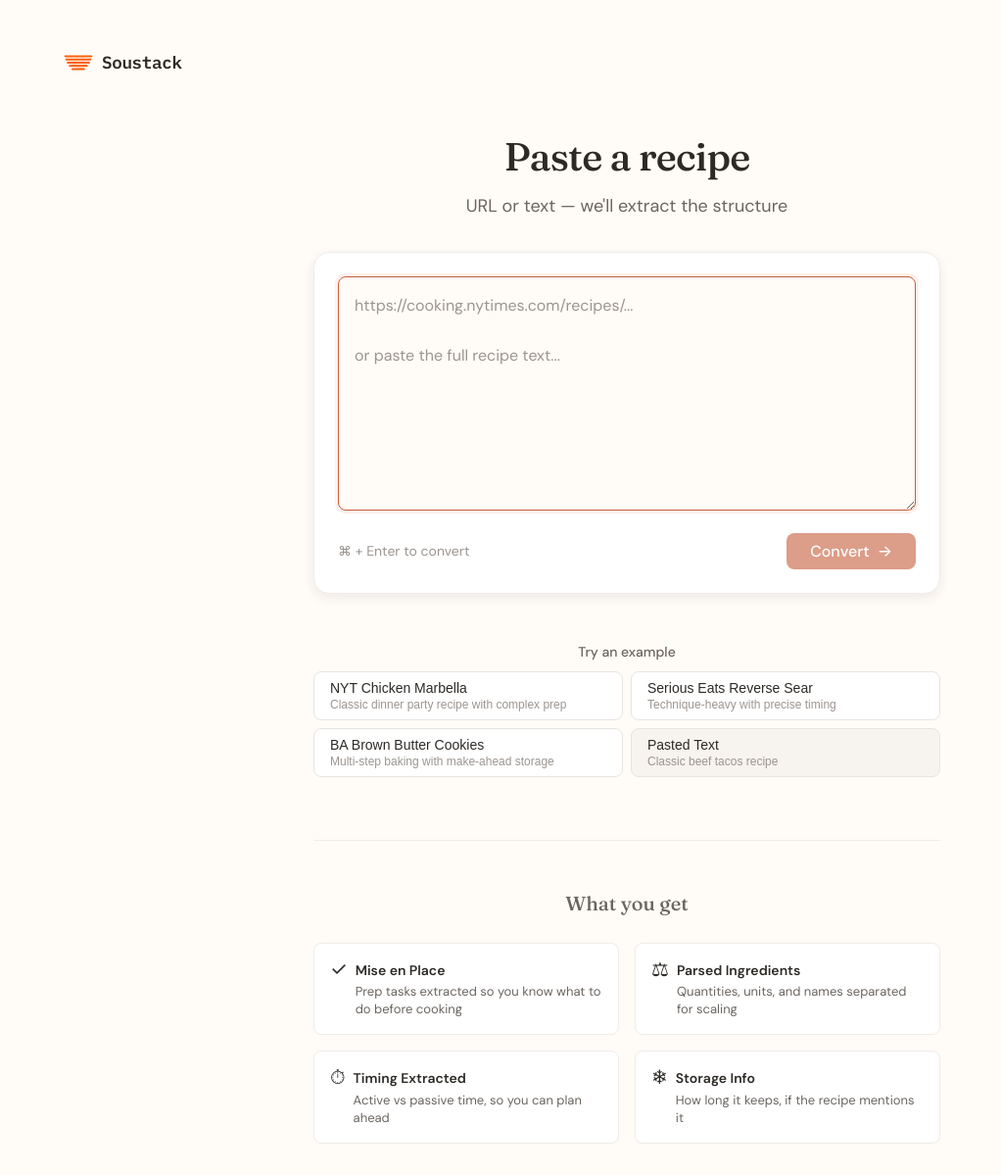
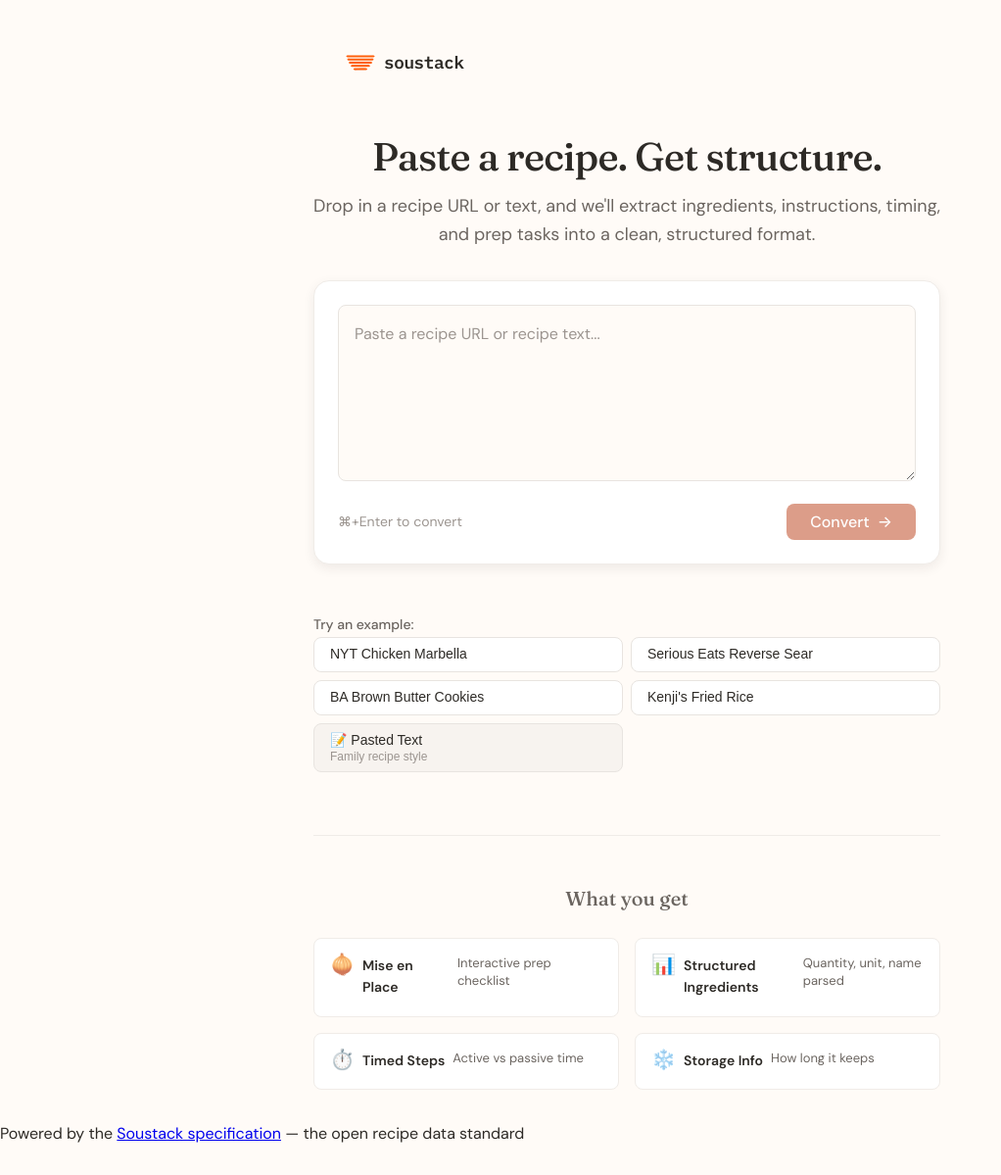
Before and after one commit to RichardHerold/soustack-demo, a Next.js app: page / in a window 1280 px wide. Shown: the whole page at 98% size, without its empty margins (0-1022 px from the left). After the commit the page ends 1170 px from the top, so only its background shows below. Built offline with nearby package versions, Linux system fonts and the light colour scheme.

Commit message:
Refactor page layout and improve user experience by updating input and result views, enhancing error handling, and optimizing the copy JSON functionality. Adjusted component structure for better readability and maintainability.

```diff
--- a/src/app/page.tsx
+++ b/src/app/page.tsx
@@ -12,8 +12,8 @@ export default function Home() {
   const [recipe, setRecipe] = useState<SoustackLiteRecipe | null>(null);
   const [loading, setLoading] = useState(false);
   const [error, setError] = useState<string | null>(null);
+  const [showJson, setShowJson] = useState(false);
   const [copied, setCopied] = useState(false);
-  const [showJson, setShowJson] = useState(false);
 
   const handleConvert = async (text?: string) => {
     const textToConvert = text || input;
@@ -23,22 +23,21 @@ export default function Home() {
     setError(null);
 
     try {
-      const res = await fetch('/api/convert', {
+      const response = await fetch('/api/convert', {
         method: 'POST',
         headers: { 'Content-Type': 'application/json' },
         body: JSON.stringify({ text: textToConvert }),
       });
 
-      const data = await res.json();
-
-      if (!res.ok) {
+      if (!response.ok) {
+        const data = await response.json();
         throw new Error(data.error || 'Conversion failed');
       }
 
+      const data = await response.json();
       setRecipe(data.recipe);
-      setInput(textToConvert);
-    } catch (e) {
-      setError(e instanceof Error ? e.message : 'Something went wrong');
+    } catch (err) {
+      setError(err instanceof Error ? err.message : 'Something went wrong');
     } finally {
       setLoading(false);
     }
@@ -47,7 +46,6 @@ export default function Home() {
   const handleExample = (type: 'url' | 'text', value?: string) => {
     if (type === 'text') {
       setInput(EXAMPLE_TEXT);
-      handleConvert(EXAMPLE_TEXT);
     } else if (value) {
       setInput(value);
       handleConvert(value);
@@ -58,174 +56,161 @@ export default function Home() {
     setRecipe(null);
     setInput('');
     setError(null);
+    setShowJson(false);
     setCopied(false);
-    setShowJson(false);
   };
 
   const handleCopyJson = async () => {
     if (!recipe) return;
-
-    try {
     await navigator.clipboard.writeText(JSON.stringify(recipe, null, 2));
     setCopied(true);
     setTimeout(() => setCopied(false), 2000);
-    } catch {
-      const textarea = document.createElement('textarea');
-      textarea.value = JSON.stringify(recipe, null, 2);
-      document.body.appendChild(textarea);
-      textarea.select();
-      document.execCommand('copy');
-      document.body.removeChild(textarea);
-      setCopied(true);
-      setTimeout(() => setCopied(false), 2000);
-    }
   };
 
   const handleKeyDown = (e: React.KeyboardEvent) => {
-    if (e.key === 'Enter' && e.metaKey) {
+    if (e.key === 'Enter' && (e.metaKey || e.ctrlKey)) {
       handleConvert();
     }
   };
 
   // Result view
   if (recipe) {
-    const display = normalizeToDisplay(recipe);
-
+    const displayRecipe = normalizeToDisplay(recipe);
     return (
+      <main>
         <div className="result-view">
-        <div className="logo-header">
-          <Image src="/logo.png" alt="Soustack" width={32} height={32} className="logo-image" />
-          <span className="logo-text">Soustack</span>
-        </div>
           <div className="result-container">
             <div className="result-actions">
-            <button onClick={handleReset} className="btn-back">
-              <span className="arrow">←</span>
-              Try another
+              <button className="btn-back" onClick={handleReset}>
+                <span className="arrow">←</span> New Recipe
               </button>
 
               <div className="result-actions-right">
                 {/* View toggle */}
                 <div className="view-toggle">
                   <button
+                    className={`view-toggle-btn ${!showJson ? 'view-toggle-btn--active' : ''}`}
                     onClick={() => setShowJson(false)}
-                  className={`view-toggle-btn ${!showJson ? 'view-toggle-btn--active' : ''}`}
                   >
                     Recipe
                   </button>
                   <button
+                    className={`view-toggle-btn ${showJson ? 'view-toggle-btn--active' : ''}`}
                     onClick={() => setShowJson(true)}
-                  className={`view-toggle-btn ${showJson ? 'view-toggle-btn--active' : ''}`}
                   >
                     JSON
                   </button>
                 </div>
 
                 <button
+                  className={`btn-copy ${copied ? 'copied' : ''}`}
                   onClick={handleCopyJson}
-                className={`btn-copy ${copied ? 'copied' : ''}`}
                 >
-                {copied ? (
-                  <>
-                    <svg width="16" height="16" viewBox="0 0 24 24" fill="none" stroke="currentColor" strokeWidth="2">
-                      <polyline points="20 6 9 17 4 12" />
-                    </svg>
-                    Copied!
-                  </>
+                  {copied ? '✓ Copied' : 'Copy JSON'}
+                </button>
+              </div>
+            </div>
+
+            <RecipeCard
+              recipe={displayRecipe}
+              showJson={showJson}
+              rawRecipe={recipe}
+            />
+          </div>
+        </div>
+
+        {/* Footer with spec link */}
+        <footer className="site-footer">
+          <p>
+            Powered by the{' '}
+            <a href="https://soustack.org" target="_blank" rel="noopener noreferrer">
+              Soustack specification
+            </a>
+            {' '}— the open recipe data standard
+          </p>
+        </footer>
+      </main>
+    );
+  }
+
+  // Input view
+  return (
+    <main>
+      <div className="input-view">
+        <div className="input-container">
+          {/* Logo */}
+          <div className="logo-header">
+            <Image
+              src="/logo.png"
+              alt="Soustack"
+              width={48}
+              height={48}
+              className="logo-image"
+            />
+            <span className="logo-text">soustack</span>
+          </div>
+
+          {/* Header */}
+          <div className="input-header">
+            <h1>Paste a recipe. Get structure.</h1>
+            <p>
+              Drop in a recipe URL or text, and we&apos;ll extract ingredients,
+              instructions, timing, and prep tasks into a clean, structured format.
+            </p>
+          </div>
+
+          {/* Input card */}
+          <div className="input-card">
+            <textarea
+              className="input-textarea"
+              placeholder="Paste a recipe URL or recipe text..."
+              value={input}
+              onChange={(e) => setInput(e.target.value)}
+              onKeyDown={handleKeyDown}
+              disabled={loading}
+            />
+            <div className="input-footer">
+              <span className="input-hint">⌘+Enter to convert</span>
+              <button
+                className="btn-convert"
+                onClick={() => handleConvert()}
+                disabled={loading || !input.trim()}
+              >
+                {loading ? (
+                  <span className="loading-spinner" />
                 ) : (
                   <>
-                    <svg width="16" height="16" viewBox="0 0 24 24" fill="none" stroke="currentColor" strokeWidth="2">
-                      <rect x="9" y="9" width="13" height="13" rx="2" ry="2" />
-                      <path d="M5 15H4a2 2 0 0 1-2-2V4a2 2 0 0 1 2-2h9a2 2 0 0 1 2 2v1" />
-                    </svg>
-                    Copy JSON
+                    Convert <span className="arrow">→</span>
                   </>
                 )}
               </button>
             </div>
           </div>
 
-          <RecipeCard recipe={display} showJson={showJson} rawRecipe={recipe} />
-        </div>
-      </div>
-    );
-  }
-
-  // Input view
-  return (
-    <div className="input-view">
-      <div className="logo-header">
-        <Image src="/logo.png" alt="Soustack" width={32} height={32} className="logo-image" />
-        <span className="logo-text">Soustack</span>
-      </div>
-      <div className="input-container">
-        <header className="input-header">
-          <h1>Paste a recipe</h1>
-          <p>URL or text — we&apos;ll extract the structure</p>
-        </header>
-
-        <div className="input-card">
-          <textarea
-            className="input-textarea"
-            value={input}
-            onChange={(e) => setInput(e.target.value)}
-            onKeyDown={handleKeyDown}
-            placeholder="https://cooking.nytimes.com/recipes/...
-
-or paste the full recipe text..."
-            rows={8}
-            autoFocus
-            disabled={loading}
-          />
-
-          {error && (
-            <div className="error-message">{error}</div>
-          )}
-
-          <div className="input-footer">
-            <span className="input-hint">⌘ + Enter to convert</span>
-            <button
-              onClick={() => handleConvert()}
-              disabled={loading || !input.trim()}
-              className="btn-convert"
-            >
-              {loading ? (
-                <>
-                  <span className="loading-spinner" />
-                  Converting...
-                </>
-              ) : (
-                <>
-                  Convert
-                  <span className="arrow">→</span>
-                </>
-              )}
-            </button>
-          </div>
-        </div>
+          {error && <p className="error-message">{error}</p>}
 
           {/* Examples section */}
           <div className="examples-section">
-          <p className="examples-label">Try an example</p>
+            <span className="examples-label">Try an example:</span>
             <div className="examples-grid">
-            {EXAMPLE_RECIPES.slice(0, 3).map((example) => (
+              {EXAMPLE_RECIPES.map((example) => (
                 <button
-                key={example.id}
+                  key={example.url}
+                  className="example-card"
                   onClick={() => handleExample('url', example.url)}
-                className="example-card"
                   disabled={loading}
                 >
                   <span className="example-label">{example.label}</span>
-                <span className="example-desc">{example.description}</span>
+                  <span className="example-desc">{example.source}</span>
                 </button>
               ))}
               <button
+                className="example-card example-card--text"
                 onClick={() => handleExample('text')}
-              className="example-card example-card--text"
                 disabled={loading}
               >
-              <span className="example-label">Pasted Text</span>
-              <span className="example-desc">Classic beef tacos recipe</span>
+                <span className="example-label">📝 Pasted Text</span>
+                <span className="example-desc">Family recipe style</span>
               </button>
             </div>
           </div>
@@ -235,36 +220,40 @@ or paste the full recipe text..."
             <h2>What you get</h2>
             <div className="features-grid">
               <div className="feature-item">
-              <span className="feature-icon">✓</span>
-              <div>
+                <span className="feature-icon">🧅</span>
                 <strong>Mise en Place</strong>
-                <p>Prep tasks extracted so you know what to do before cooking</p>
-              </div>
+                <p>Interactive prep checklist</p>
               </div>
               <div className="feature-item">
-              <span className="feature-icon">⚖</span>
-              <div>
-                <strong>Parsed Ingredients</strong>
-                <p>Quantities, units, and names separated for scaling</p>
-              </div>
+                <span className="feature-icon">📊</span>
+                <strong>Structured Ingredients</strong>
+                <p>Quantity, unit, name parsed</p>
               </div>
               <div className="feature-item">
-              <span className="feature-icon">⏱</span>
-              <div>
-                <strong>Timing Extracted</strong>
-                <p>Active vs passive time, so you can plan ahead</p>
-              </div>
+                <span className="feature-icon">⏱️</span>
+                <strong>Timed Steps</strong>
+                <p>Active vs passive time</p>
               </div>
               <div className="feature-item">
-              <span className="feature-icon">❄</span>
-              <div>
+                <span className="feature-icon">❄️</span>
                 <strong>Storage Info</strong>
-                <p>How long it keeps, if the recipe mentions it</p>
+                <p>How long it keeps</p>
               </div>
             </div>
           </div>
         </div>
       </div>
-    </div>
+
+      {/* Footer with spec link */}
+      <footer className="site-footer">
+        <p>
+          Powered by the{' '}
+          <a href="https://soustack.org" target="_blank" rel="noopener noreferrer">
+            Soustack specification
+          </a>
+          {' '}— the open recipe data standard
+        </p>
+      </footer>
+    </main>
   );
 }
```
Lines whose indentation alone changed are shown as unchanged.
